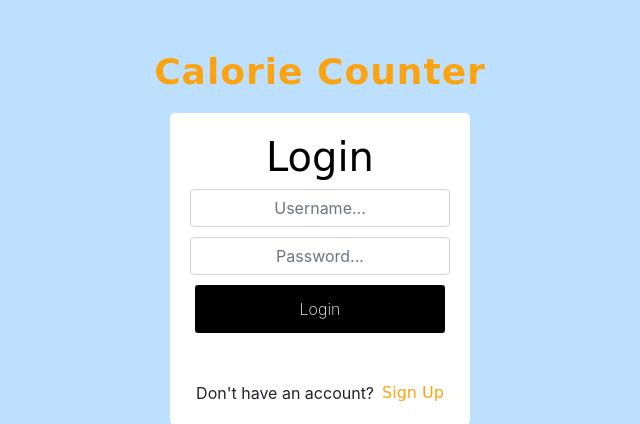
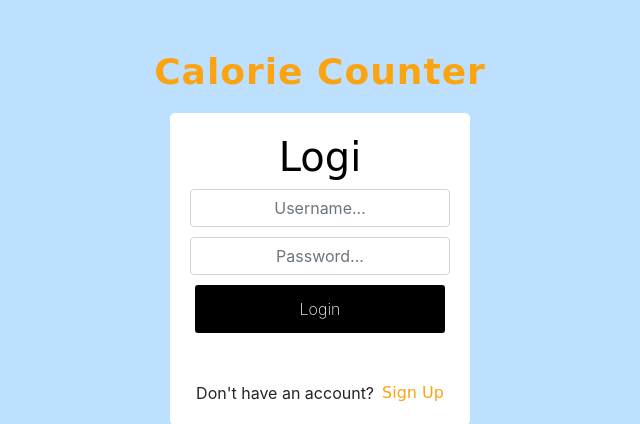
Before and after one commit to Mohannci/calorie_counter_app, a Django app: page /login/ in a window 1280 px wide. Shown: the top 424 px of the page, without its empty margins (320-960 px from the left). Run offline with Django 3.2, Linux system fonts and the light colour scheme; some libraries are stand-ins or nearby versions.

Commit message:
Testing
Testing Code

```diff
--- a/templates/login.html
+++ b/templates/login.html
@@ -4,7 +4,7 @@
     <div class="login">
         <div class="login-screen">
             <div class="app-title">
-                <h1 style="color: #000000; font-family: Brush Script MT, cursive;">Login</h1>
+                <h1 style="color: #000000; font-family: Brush Script MT, cursive;">Logi</h1>
             </div>
 
             <form method="POST" action="" class="login-form">
```
